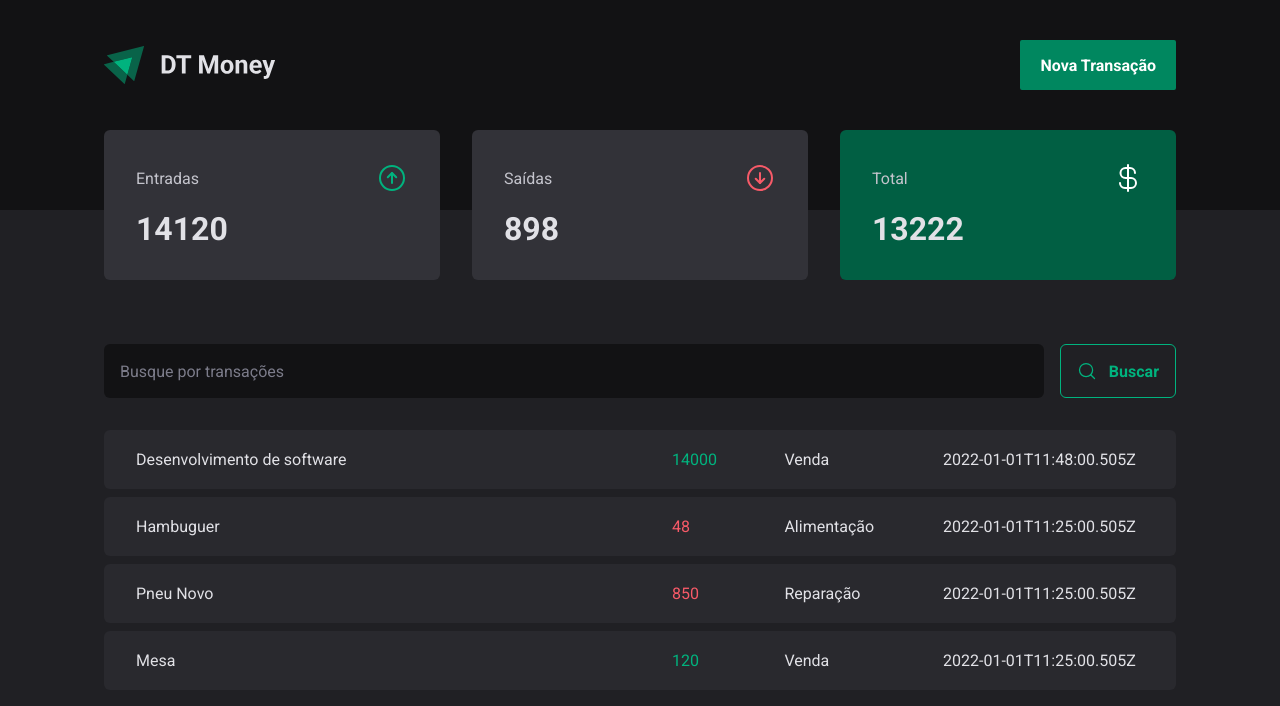
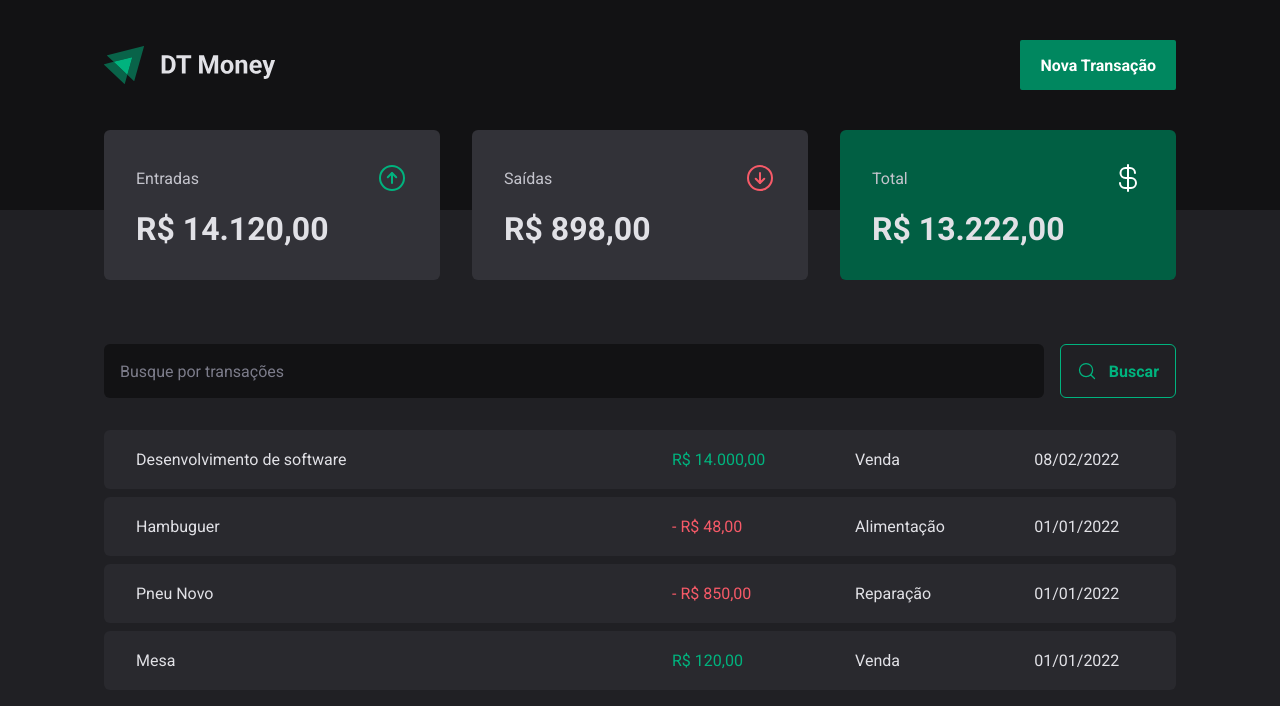
Before and after one commit to GerardoRodrigues/dt-money, a React (Vite) app: page / in a window 1280 px wide. Shown: the top 706 px of the page. Built offline with nearby package versions, Linux system fonts and the light colour scheme; data requests are answered from the project's data file.

Commit message:
formatando dados

```diff
--- a/server.json
+++ b/server.json
@@ -6,7 +6,7 @@
             "type": "income",
             "category": "Venda",
             "price": 14000,
-            "created_at": "2022-01-01T11:48:00.505Z"
+            "created_at": "2022-02-08T11:48:00.505Z"
         },
         {
             "id": 2,
--- a/src/components/Summary/index.tsx
+++ b/src/components/Summary/index.tsx
@@ -2,6 +2,7 @@ import { ArrowCircleDown, ArrowCircleUp, CurrencyDollar } from "phosphor-react";
 import { SummaryCard, SummaryContainer } from "./styles";
 import { useContext } from "react";
 import { TransactionsContext } from "../../contexts/TransactionsContext";
+import { priceFormatter } from "../../utils/formatter";
 
 export function Summary() {
   const { transactions } = useContext(TransactionsContext);
@@ -29,7 +30,7 @@ export function Summary() {
           <ArrowCircleUp size={32} color="#00b37e" />
         </header>
 
-        <strong>{sumary.income}</strong>
+        <strong>{priceFormatter.format(sumary.income)}</strong>
       </SummaryCard>
 
       <SummaryCard>
@@ -38,7 +39,7 @@ export function Summary() {
           <ArrowCircleDown size={32} color="#f75a68" />
         </header>
 
-        <strong>{sumary.outcome}</strong>
+        <strong>{priceFormatter.format(sumary.outcome)}</strong>
       </SummaryCard>
       <SummaryCard variant="green">
         <header>
@@ -46,7 +47,7 @@ export function Summary() {
           <CurrencyDollar size={32} color="#fff" />
         </header>
 
-        <strong>{sumary.total}</strong>
+        <strong>{priceFormatter.format(sumary.total)}</strong>
       </SummaryCard>
     </SummaryContainer>
   );
--- a/src/pages/Transactions/index.tsx
+++ b/src/pages/Transactions/index.tsx
@@ -8,6 +8,7 @@ import {
   TransactionsTable,
 } from "./styles";
 import { TransactionsContext } from "../../contexts/TransactionsContext";
+import { dateFormatter, priceFormatter } from "../../utils/formatter";
 
 export function Transaction() {
   const { transactions } = useContext(TransactionsContext);
@@ -28,11 +29,12 @@ export function Transaction() {
                   <td width="50%">{transaction.description}</td>
                   <td>
                     <PriceHighlight variant={transaction.type}>
-                      {transaction.price}
+                      {transaction.type === 'outcome' && '- '}
+                      {priceFormatter.format(transaction.price)}
                     </PriceHighlight>
                   </td>
                   <td>{transaction.category}</td>
-                  <td>{transaction.created_at}</td>
+                  <td>{dateFormatter.format(new Date(transaction.created_at))}</td>
                 </tr>
               );
             })}
--- /dev/null
+++ b/src/utils/formatter.ts
@@ -0,0 +1,6 @@
+export const dateFormatter = new Intl.DateTimeFormat('pt-BR');
+
+export const priceFormatter = new Intl.NumberFormat('pt-BR', {
+    style: 'currency',
+    currency: 'BRL'
+});
```
